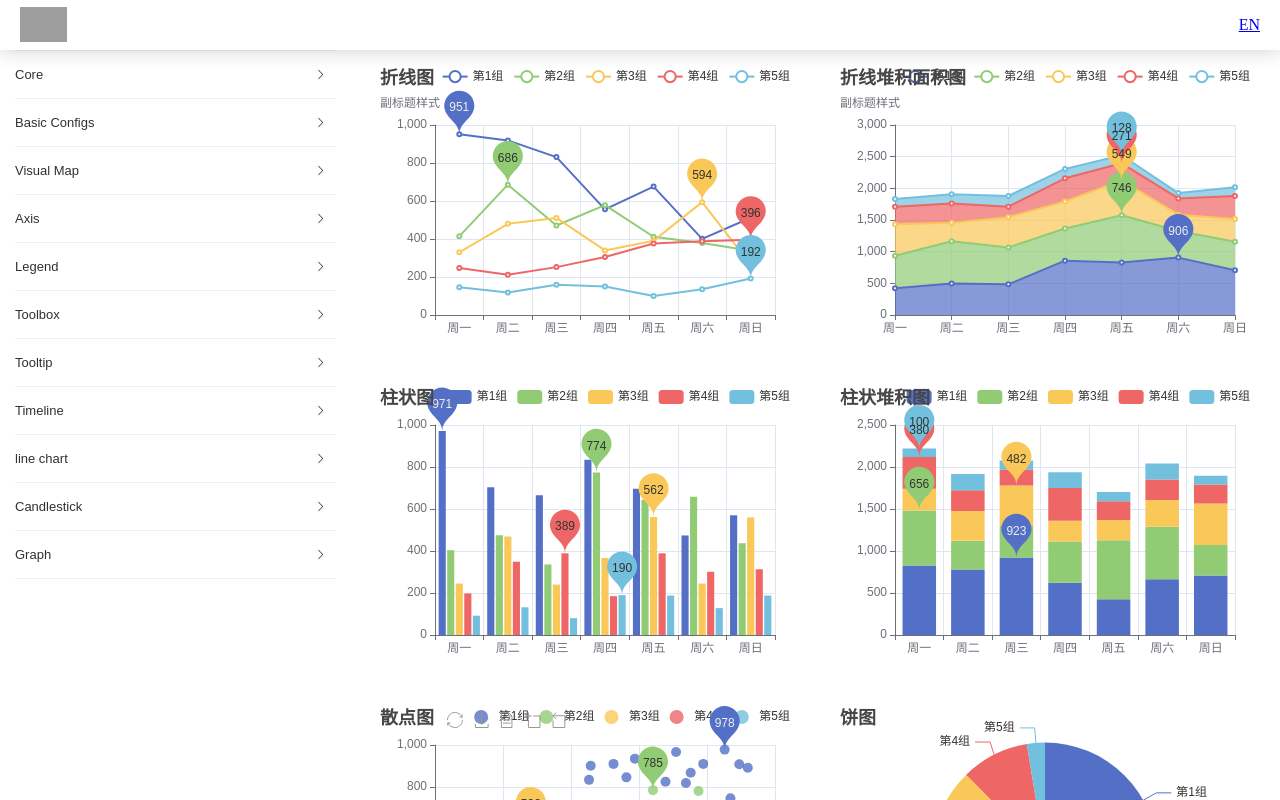
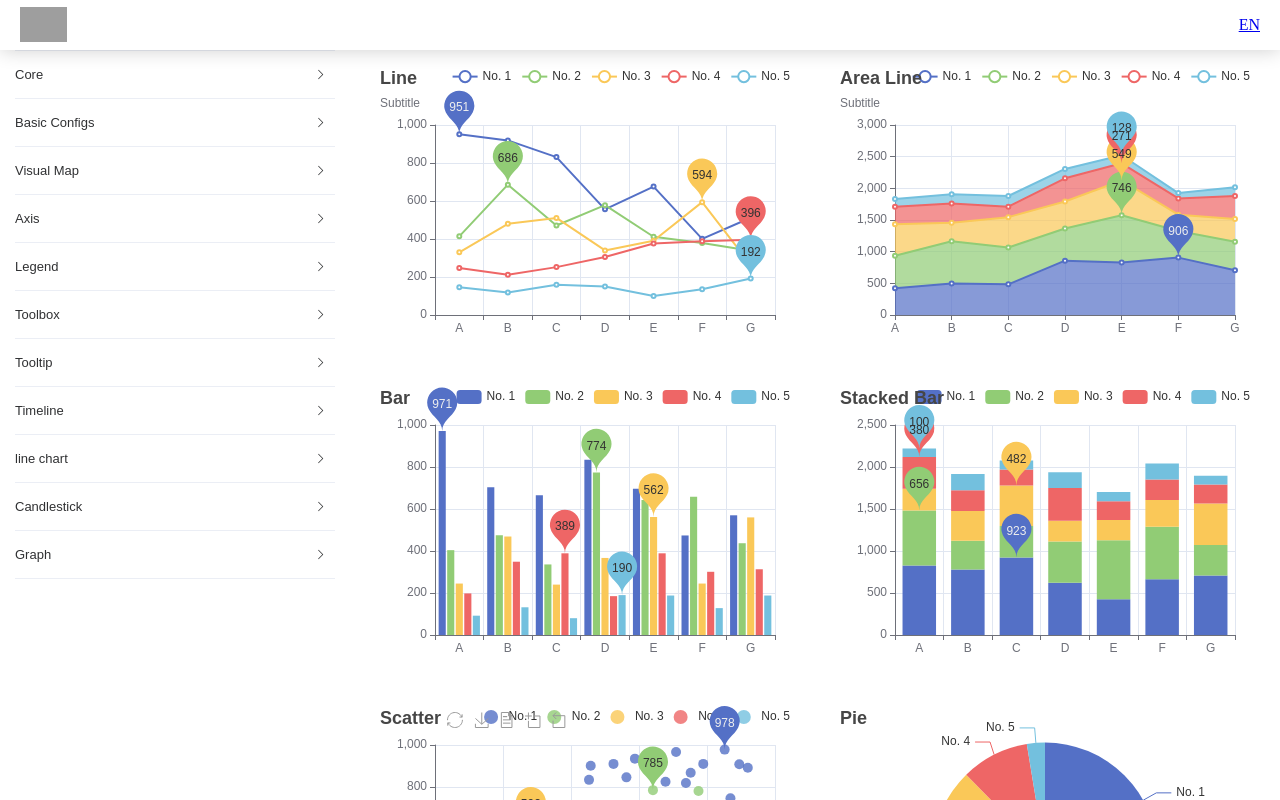
Before and after one commit to apache/echarts-theme-builder, a Vue app: page / in a window 1280 px wide. Shown: the top 800 px of the page. Built offline with nearby package versions, Linux system fonts and the light colour scheme; grey boxes are pictures that could not be loaded.

Commit message:
feat: preview i18n

```diff
--- a/src/data/previews.ts
+++ b/src/data/previews.ts
@@ -1,4 +1,4 @@
-const axisCat = ['周一', '周二', '周三', '周四', '周五', '周六', '周日'];
+const axisCat = ['A', 'B', 'C', 'D', 'E', 'F', 'G'];
 
 const toolbox = {
   feature: {
@@ -31,7 +31,7 @@ const grid = {
 function getLegend(groupCnt: number) {
   const data = [];
   for (let i = 0; i < groupCnt; ++i) {
-    data.push('第' + (i + 1) + '组');
+    data.push('No. ' + (i + 1));
   }
   return {
     data,
@@ -51,18 +51,7 @@ function getIndicator() {
 }
 
 function dataFormatter(obj: any) {
-  const pList = [
-    '北京',
-    '天津',
-    '河北',
-    '山西',
-    '内蒙古',
-    '辽宁',
-    '吉林',
-    '黑龙江',
-    '上海',
-    '江苏'
-  ];
+  const pList = ['A', 'B', 'C', 'D', 'E', 'F', 'G', 'H', 'I', 'J'];
   let temp: any;
   for (let year = 2002; year <= 2007; year++) {
     let max = 0;
@@ -339,13 +328,13 @@ function getSeriesRandomValue(groupCnt: number, typeName: string) {
     data.push({
       type: typeName,
       data: group,
-      name: '第' + (i + 1) + '组',
+      name: 'No. ' + (i + 1),
       markPoint:
         typeName === 'line' || typeName === 'bar' || typeName === 'scatter'
           ? {
               data: [
                 {
-                  name: '最高',
+                  name: 'Max',
                   type: 'max'
                 }
               ]
@@ -387,8 +376,8 @@ export function getPreviewOptions(groupCnt: number) {
   const options = [
     {
       title: {
-        text: '折线图',
-        subtext: '副标题样式'
+        text: 'Line',
+        subtext: 'Subtitle'
       },
       series: getSeriesRandomValue(groupCnt, 'line'),
       xAxis: {
@@ -407,8 +396,8 @@ export function getPreviewOptions(groupCnt: number) {
     },
     {
       title: {
-        text: '折线堆积面积图',
-        subtext: '副标题样式'
+        text: 'Area Line',
+        subtext: 'Subtitle'
       },
       series: getSeriesRandomStack(groupCnt, 'line'),
       xAxis: {
@@ -428,7 +417,7 @@ export function getPreviewOptions(groupCnt: number) {
     },
     {
       title: {
-        text: '柱状图'
+        text: 'Bar'
       },
       series: getSeriesRandomValue(groupCnt, 'bar'),
       xAxis: {
@@ -441,7 +430,7 @@ export function getPreviewOptions(groupCnt: number) {
     },
     {
       title: {
-        text: '柱状堆积图'
+        text: 'Stacked Bar'
       },
       series: getSeriesRandomStack(groupCnt, 'bar'),
       xAxis: {
@@ -454,7 +443,7 @@ export function getPreviewOptions(groupCnt: number) {
     },
     {
       title: {
-        text: '散点图'
+        text: 'Scatter'
       },
       series: getSeriesRandomValue(groupCnt, 'scatter'),
       toolbox: { left: 65, ...toolbox },
@@ -470,7 +459,7 @@ export function getPreviewOptions(groupCnt: number) {
     },
     {
       title: {
-        text: '饼图'
+        text: 'Pie'
       },
       series: getSeriesRandomGroup(groupCnt, 'pie'),
       tooltip: {
@@ -479,7 +468,7 @@ export function getPreviewOptions(groupCnt: number) {
     },
     {
       title: {
-        text: '雷达图'
+        text: 'Radar'
       },
       series: getSeriesRandomValue(groupCnt, 'radar'),
       radar: {
@@ -511,7 +500,7 @@ export function getPreviewOptions(groupCnt: number) {
               value: '2011-01-01',
               tooltip: {
                 formatter: function(params: any) {
-                  return params.name + 'GDP达到又一个高度';
+                  return params.name + 'GDP';
                 }
               }
             }
@@ -525,7 +514,7 @@ export function getPreviewOptions(groupCnt: number) {
         tooltip: {},
         legend: {
           x: 'right',
-          data: ['第一产业', '第二产业', '第三产业']
+          data: ['A', 'B', 'C']
         },
         calculable: true,
         grid: {
@@ -536,33 +525,22 @@ export function getPreviewOptions(groupCnt: number) {
           {
             type: 'category',
             axisLabel: { interval: 0 },
-            data: [
-              '北京',
-              '天津',
-              '河北',
-              '山西',
-              '内蒙古',
-              '辽宁',
-              '吉林',
-              '黑龙江',
-              '上海',
-              '江苏'
-            ],
+            data: ['A', 'B', 'C', 'D', 'E', 'F', 'G', 'H', 'I', 'J'],
             splitLine: { show: false }
           }
         ],
         yAxis: [
           {
             type: 'value',
-            name: 'GDP（亿元）'
+            name: 'GDP'
           }
         ],
         series: [
-          { name: '第一产业', type: 'bar' },
-          { name: '第二产业', type: 'bar' },
-          { name: '第三产业', type: 'bar' },
+          { name: 'A', type: 'bar' },
+          { name: 'B', type: 'bar' },
+          { name: 'C', type: 'bar' },
           {
-            name: 'GDP占比',
+            name: 'GDP (%)',
             type: 'pie',
             center: ['30%', '35%'],
             radius: '28%'
@@ -571,91 +549,91 @@ export function getPreviewOptions(groupCnt: number) {
       },
       options: [
         {
-          title: { text: '时间轴' },
+          title: { text: 'Timeline' },
           series: [
             { data: dataMap.dataPI['2002'] },
             { data: dataMap.dataSI['2002'] },
             { data: dataMap.dataTI['2002'] },
             {
               data: [
-                { name: '第一产业', value: dataMap.dataPI['2002sum'] },
-                { name: '第二产业', value: dataMap.dataSI['2002sum'] },
-                { name: '第三产业', value: dataMap.dataTI['2002sum'] }
+                { name: 'A', value: dataMap.dataPI['2002sum'] },
+                { name: 'B', value: dataMap.dataSI['2002sum'] },
+                { name: 'C', value: dataMap.dataTI['2002sum'] }
               ]
             }
           ]
         },
         {
-          title: { text: '时间轴' },
+          title: { text: 'Timeline' },
           series: [
             { data: dataMap.dataPI['2003'] },
             { data: dataMap.dataSI['2003'] },
             { data: dataMap.dataTI['2003'] },
             {
               data: [
-                { name: '第一产业', value: dataMap.dataPI['2003sum'] },
-                { name: '第二产业', value: dataMap.dataSI['2003sum'] },
-                { name: '第三产业', value: dataMap.dataTI['2003sum'] }
+                { name: 'A', value: dataMap.dataPI['2003sum'] },
+                { name: 'B', value: dataMap.dataSI['2003sum'] },
+                { name: 'C', value: dataMap.dataTI['2003sum'] }
               ]
             }
           ]
         },
         {
-          title: { text: '时间轴' },
+          title: { text: 'Timeline' },
           series: [
             { data: dataMap.dataPI['2004'] },
             { data: dataMap.dataSI['2004'] },
             { data: dataMap.dataTI['2004'] },
             {
               data: [
-                { name: '第一产业', value: dataMap.dataPI['2004sum'] },
-                { name: '第二产业', value: dataMap.dataSI['2004sum'] },
-                { name: '第三产业', value: dataMap.dataTI['2004sum'] }
+                { name: 'A', value: dataMap.dataPI['2004sum'] },
+                { name: 'B', value: dataMap.dataSI['2004sum'] },
+                { name: 'C', value: dataMap.dataTI['2004sum'] }
               ]
             }
           ]
         },
         {
-          title: { text: '时间轴' },
+          title: { text: 'Timeline' },
           series: [
             { data: dataMap.dataPI['2005'] },
             { data: dataMap.dataSI['2005'] },
             { data: dataMap.dataTI['2005'] },
             {
               data: [
-                { name: '第一产业', value: dataMap.dataPI['2005sum'] },
-                { name: '第二产业', value: dataMap.dataSI['2005sum'] },
-                { name: '第三产业', value: dataMap.dataTI['2005sum'] }
+                { name: 'A', value: dataMap.dataPI['2005sum'] },
+                { name: 'B', value: dataMap.dataSI['2005sum'] },
+                { name: 'C', value: dataMap.dataTI['2005sum'] }
               ]
             }
           ]
         },
         {
-          title: { text: '时间轴' },
+          title: { text: 'Timeline' },
           series: [
             { data: dataMap.dataPI['2006'] },
             { data: dataMap.dataSI['2006'] },
             { data: dataMap.dataTI['2006'] },
             {
               data: [
-                { name: '第一产业', value: dataMap.dataPI['2006sum'] },
-                { name: '第二产业', value: dataMap.dataSI['2006sum'] },
-                { name: '第三产业', value: dataMap.dataTI['2006sum'] }
+                { name: 'A', value: dataMap.dataPI['2006sum'] },
+                { name: 'B', value: dataMap.dataSI['2006sum'] },
+                { name: 'C', value: dataMap.dataTI['2006sum'] }
               ]
             }
           ]
         },
         {
-          title: { text: '时间轴' },
+          title: { text: 'Timeline' },
           series: [
             { data: dataMap.dataPI['2007'] },
             { data: dataMap.dataSI['2007'] },
             { data: dataMap.dataTI['2007'] },
             {
               data: [
-                { name: '第一产业', value: dataMap.dataPI['2007sum'] },
-                { name: '第二产业', value: dataMap.dataSI['2007sum'] },
-                { name: '第三产业', value: dataMap.dataTI['2007sum'] }
+                { name: 'A', value: dataMap.dataPI['2007sum'] },
+                { name: 'B', value: dataMap.dataSI['2007sum'] },
+                { name: 'C', value: dataMap.dataTI['2007sum'] }
               ]
             }
           ]
@@ -664,7 +642,7 @@ export function getPreviewOptions(groupCnt: number) {
     },
     {
       title: {
-        text: 'K 线图与数据缩放'
+        text: 'Candlestick'
       },
       grid: {
         left: 60,
@@ -796,10 +774,9 @@ export function getPreviewOptions(groupCnt: number) {
       ],
       series: [
         {
-          name: '上证指数',
+          name: 'Candlestick',
           type: 'candlestick',
           data: [
-            // 开盘，收盘，最低，最高
             [2320.26, 2302.6, 2287.3, 2362.94],
             [2300, 2291.3, 2288.26, 2308.38],
             [2295.35, 2346.5, 2295.35, 2346.92],
@@ -894,7 +871,7 @@ export function getPreviewOptions(groupCnt: number) {
     },
     {
       title: {
-        text: '图'
+        text: 'Graph'
       },
       series: [
         {
@@ -3663,31 +3640,31 @@ export function getPreviewOptions(groupCnt: number) {
           ],
           categories: [
             {
-              name: '类目0'
-            },
-            {
-              name: '类目1'
-            },
-            {
-              name: '类目2'
-            },
-            {
-              name: '类目3'
-            },
-            {
-              name: '类目4'
-            },
-            {
-              name: '类目5'
-            },
-            {
-              name: '类目6'
-            },
-            {
-              name: '类目7'
-            },
-            {
-              name: '类目8'
+              name: 'A'
+            },
+            {
+              name: 'B'
+            },
+            {
+              name: 'C'
+            },
+            {
+              name: 'D'
+            },
+            {
+              name: 'E'
+            },
+            {
+              name: 'F'
+            },
+            {
+              name: 'G'
+            },
+            {
+              name: 'H'
+            },
+            {
+              name: 'I'
             }
           ],
           label: {
@@ -3705,7 +3682,7 @@ export function getPreviewOptions(groupCnt: number) {
     },
     {
       title: {
-        text: '热力图'
+        text: 'Heatmap'
       },
       xAxis: {
         type: 'category',
@@ -3727,7 +3704,7 @@ export function getPreviewOptions(groupCnt: number) {
       },
       yAxis: {
         type: 'category',
-        data: ['周六', '周五', '周四', '周三', '周二', '周一', '周日']
+        data: ['A', 'B', 'C', 'D', 'E', 'F', 'G']
       },
       visualMap: {
         min: 1,
@@ -3742,7 +3719,7 @@ export function getPreviewOptions(groupCnt: number) {
       },
       series: [
         {
-          name: '热度',
+          name: 'Heatmap',
           type: 'heatmap',
           data: (function() {
             const data = [
@@ -3844,7 +3821,7 @@ export function getPreviewOptions(groupCnt: number) {
     },
     {
       title: {
-        text: '树图'
+        text: 'Tree'
       },
       series: [
         {
@@ -3920,7 +3897,7 @@ export function getPreviewOptions(groupCnt: number) {
     if (
       option.series &&
       option.series.length > 0 &&
-      option.series[0].name === '第1组'
+      option.series[0].name === 'No. 1'
     ) {
       option.legend = option.legend || legend;
     }
```
